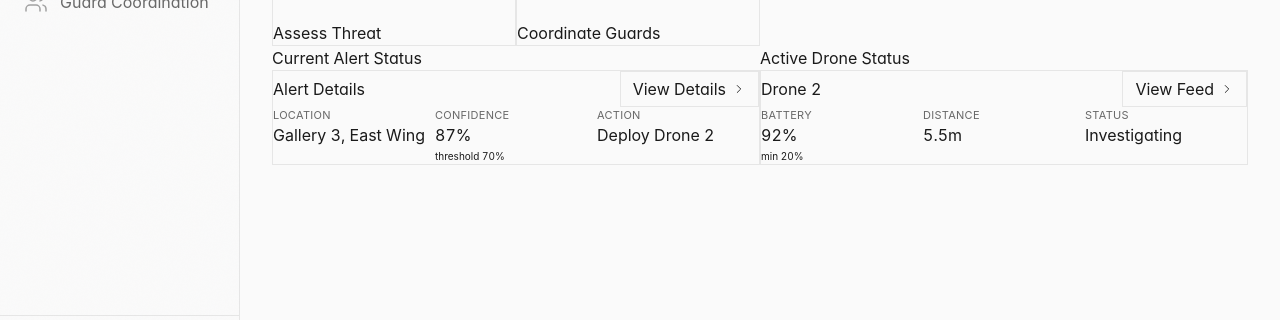
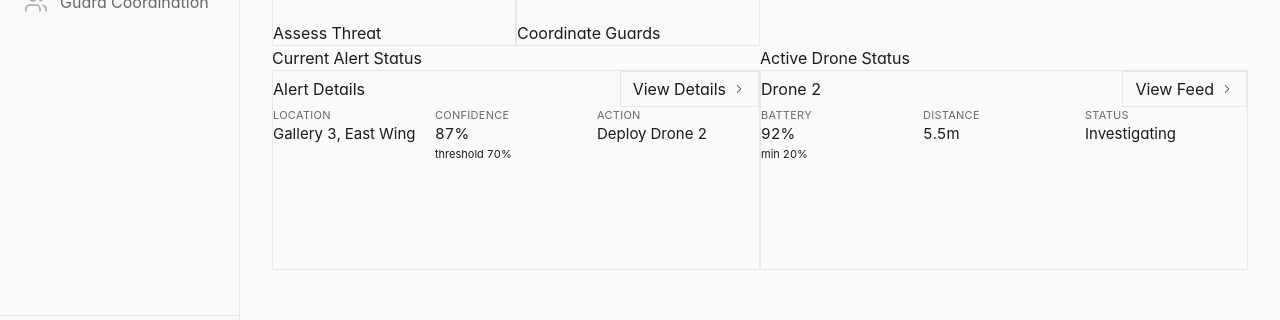
Before and after one commit to PmS-crypto/drone-management-system, a Next.js app: page / in a window 1280 px wide. Shown: the part 398-718 px from the top of the page. Built offline with nearby package versions, Linux system fonts and the light colour scheme.

Commit message:
minor updates

```diff
--- a/components/screens/Dashboard.tsx
+++ b/components/screens/Dashboard.tsx
@@ -429,14 +429,14 @@ export default function Dashboard({ data, mode, onNavigate, onModeChange }: Dash
 
         {/* Alert Status & Drone Status - Side by Side */}
         {mode === 'crisis' && (alert || drone) && (
-          <section className="mb-6 grid grid-cols-1 lg:grid-cols-2 gap-4" aria-label="Status cards" style={{ marginTop: 'var(--section-gap)', marginBottom: 'var(--section-gap)', paddingTop: 'var(--spacing-2xl)', gap: 'var(--spacing-lg)' }}>
+          <section className="mb-6 grid grid-cols-1 lg:grid-cols-2 gap-4" aria-label="Status cards" style={{ marginTop: 'var(--spacing-2xl)', marginBottom: 'var(--section-gap)', paddingTop: 0, gap: 'var(--spacing-lg)' }}>
             {/* Alert Status */}
             {alert && (
               <div>
-                <h2 className="text-[var(--font-h2)] font-[var(--weight-medium)] mb-3" style={{ textTransform: 'capitalize', color: 'var(--text-primary)', marginBottom: 'var(--spacing-md)' }}>Current Alert Status</h2>
-                <Card padding="sm" interactive={false}>
+                <h2 className="text-[var(--font-h2)] font-[var(--weight-medium)] mb-4" style={{ textTransform: 'capitalize', color: 'var(--text-primary)', marginBottom: 'var(--spacing-lg)' }}>Current Alert Status</h2>
+                <Card padding="md" interactive={false} style={{ minHeight: '200px' }}>
                   {/* Header with Action Button */}
-                  <div className="flex items-center justify-between mb-6" style={{ marginBottom: 'var(--spacing-2xl)' }}>
+                  <div className="flex items-center justify-between mb-8" style={{ marginBottom: 'var(--spacing-3xl)' }}>
                     <h3 className="text-[var(--font-h2)] font-[var(--weight-medium)]" style={{ color: 'var(--text-primary)' }}>Alert Details</h3>
                     <Button
                       variant="outline"
@@ -448,20 +448,20 @@ export default function Dashboard({ data, mode, onNavigate, onModeChange }: Dash
                       <ChevronRightIcon className="w-3.5 h-3.5" />
                     </Button>
                   </div>
-                  {/* Tight Data Grid */}
-                  <div className="grid grid-cols-3 gap-3" style={{ gap: 'var(--spacing-md)' }}>
-                    <div>
-                      <div className="text-[var(--font-label)] font-[var(--weight-medium)] mb-1 uppercase tracking-wide" style={{ color: 'var(--text-secondary)', marginBottom: 'var(--spacing-xs)', fontSize: '11px' }}>Location</div>
-                      <div className="text-[var(--font-body)] font-[var(--weight-medium)] tabular-nums" style={{ color: 'var(--text-primary)' }}>{alert?.location || 'N/A'}</div>
+                  {/* Data Grid with Improved Spacing */}
+                  <div className="grid grid-cols-3 gap-6" style={{ gap: 'var(--spacing-2xl)' }}>
+                    <div style={{ display: 'flex', flexDirection: 'column', gap: 'var(--spacing-md)' }}>
+                      <div className="text-[var(--font-label)] font-[var(--weight-medium)] uppercase tracking-wide" style={{ color: 'var(--text-secondary)', fontSize: '11px' }}>Location</div>
+                      <div className="text-[var(--font-body)] font-[var(--weight-medium)] tabular-nums" style={{ color: 'var(--text-primary)', fontSize: '15px' }}>{alert?.location || 'N/A'}</div>
                     </div>
-                    <div>
-                      <div className="text-[var(--font-label)] font-[var(--weight-medium)] mb-1 uppercase tracking-wide" style={{ color: 'var(--text-secondary)', marginBottom: 'var(--spacing-xs)', fontSize: '11px' }}>Confidence</div>
-                      <div className="text-[var(--font-body)] font-[var(--weight-medium)] tabular-nums" style={{ color: 'var(--text-primary)' }}>{alert?.confidence || 0}%</div>
-                      <div className="text-[var(--font-meta)] mt-0.5 tabular-nums" style={{ color: 'var(--text-muted)', marginTop: '2px', fontSize: '10px' }}>threshold 70%</div>
+                    <div style={{ display: 'flex', flexDirection: 'column', gap: 'var(--spacing-md)' }}>
+                      <div className="text-[var(--font-label)] font-[var(--weight-medium)] uppercase tracking-wide" style={{ color: 'var(--text-secondary)', fontSize: '11px' }}>Confidence</div>
+                      <div className="text-[var(--font-body)] font-[var(--weight-medium)] tabular-nums" style={{ color: 'var(--text-primary)', fontSize: '15px' }}>{alert?.confidence || 0}%</div>
+                      <div className="text-[var(--font-meta)] tabular-nums" style={{ color: 'var(--text-muted)', fontSize: '11px', marginTop: '0px' }}>threshold 70%</div>
                     </div>
-                    <div>
-                      <div className="text-[var(--font-label)] font-[var(--weight-medium)] mb-1 uppercase tracking-wide" style={{ color: 'var(--text-secondary)', marginBottom: 'var(--spacing-xs)', fontSize: '11px' }}>Action</div>
-                      <div className="text-[var(--font-body)] font-[var(--weight-medium)]" style={{ color: 'var(--text-primary)' }}>{alert?.recommendedAction || 'N/A'}</div>
+                    <div style={{ display: 'flex', flexDirection: 'column', gap: 'var(--spacing-md)' }}>
+                      <div className="text-[var(--font-label)] font-[var(--weight-medium)] uppercase tracking-wide" style={{ color: 'var(--text-secondary)', fontSize: '11px' }}>Action</div>
+                      <div className="text-[var(--font-body)] font-[var(--weight-medium)]" style={{ color: 'var(--text-primary)', fontSize: '15px' }}>{alert?.recommendedAction || 'N/A'}</div>
                     </div>
                   </div>
                 </Card>
@@ -471,10 +471,10 @@ export default function Dashboard({ data, mode, onNavigate, onModeChange }: Dash
             {/* Drone Status */}
             {drone && (
               <div>
-                <h2 className="text-[var(--font-h2)] font-[var(--weight-medium)] mb-3" style={{ textTransform: 'capitalize', color: 'var(--text-primary)', marginBottom: 'var(--spacing-md)' }}>Active Drone Status</h2>
-                <Card padding="sm" interactive={false}>
+                <h2 className="text-[var(--font-h2)] font-[var(--weight-medium)] mb-4" style={{ textTransform: 'capitalize', color: 'var(--text-primary)', marginBottom: 'var(--spacing-lg)' }}>Active Drone Status</h2>
+                <Card padding="md" interactive={false} style={{ minHeight: '200px' }}>
                   {/* Header with Action Button */}
-                  <div className="flex items-center justify-between mb-6" style={{ marginBottom: 'var(--spacing-2xl)' }}>
+                  <div className="flex items-center justify-between mb-8" style={{ marginBottom: 'var(--spacing-3xl)' }}>
                     <h3 className="text-[var(--font-h2)] font-[var(--weight-medium)]" style={{ color: 'var(--text-primary)' }}>Drone {drone?.id || 'N/A'}</h3>
                     <Button
                       variant="outline"
@@ -486,20 +486,20 @@ export default function Dashboard({ data, mode, onNavigate, onModeChange }: Dash
                       <ChevronRightIcon className="w-3.5 h-3.5" />
                     </Button>
                   </div>
-                  {/* Tight Data Grid */}
-                  <div className="grid grid-cols-3 gap-3" style={{ gap: 'var(--spacing-md)' }}>
-                    <div>
-                      <div className="text-[var(--font-label)] font-[var(--weight-medium)] mb-1 uppercase tracking-wide" style={{ color: 'var(--text-secondary)', marginBottom: 'var(--spacing-xs)', fontSize: '11px' }}>Battery</div>
-                      <div className="text-[var(--font-body)] font-[var(--weight-medium)] tabular-nums" style={{ color: 'var(--text-primary)' }}>{drone?.battery?.toFixed(0) || '0'}%</div>
-                      <div className="text-[var(--font-meta)] mt-0.5 tabular-nums" style={{ color: 'var(--text-muted)', marginTop: '2px', fontSize: '10px' }}>min 20%</div>
+                  {/* Data Grid with Improved Spacing */}
+                  <div className="grid grid-cols-3 gap-6" style={{ gap: 'var(--spacing-2xl)' }}>
+                    <div style={{ display: 'flex', flexDirection: 'column', gap: 'var(--spacing-md)' }}>
+                      <div className="text-[var(--font-label)] font-[var(--weight-medium)] uppercase tracking-wide" style={{ color: 'var(--text-secondary)', fontSize: '11px' }}>Battery</div>
+                      <div className="text-[var(--font-body)] font-[var(--weight-medium)] tabular-nums" style={{ color: 'var(--text-primary)', fontSize: '15px' }}>{drone?.battery?.toFixed(0) || '0'}%</div>
+                      <div className="text-[var(--font-meta)] tabular-nums" style={{ color: 'var(--text-muted)', fontSize: '11px', marginTop: '0px' }}>min 20%</div>
                     </div>
-                    <div>
-                      <div className="text-[var(--font-label)] font-[var(--weight-medium)] mb-1 uppercase tracking-wide" style={{ color: 'var(--text-secondary)', marginBottom: 'var(--spacing-xs)', fontSize: '11px' }}>Distance</div>
-                      <div className="text-[var(--font-body)] font-[var(--weight-medium)] tabular-nums" style={{ color: 'var(--text-primary)' }}>{drone?.distance?.toFixed(1) || '0.0'}m</div>
+                    <div style={{ display: 'flex', flexDirection: 'column', gap: 'var(--spacing-md)' }}>
+                      <div className="text-[var(--font-label)] font-[var(--weight-medium)] uppercase tracking-wide" style={{ color: 'var(--text-secondary)', fontSize: '11px' }}>Distance</div>
+                      <div className="text-[var(--font-body)] font-[var(--weight-medium)] tabular-nums" style={{ color: 'var(--text-primary)', fontSize: '15px' }}>{drone?.distance?.toFixed(1) || '0.0'}m</div>
                     </div>
-                    <div>
-                      <div className="text-[var(--font-label)] font-[var(--weight-medium)] mb-1 uppercase tracking-wide" style={{ color: 'var(--text-secondary)', marginBottom: 'var(--spacing-xs)', fontSize: '11px' }}>Status</div>
-                      <div className="text-[var(--font-body)] font-[var(--weight-medium)]" style={{ color: 'var(--text-primary)' }}>{drone?.status || 'Unknown'}</div>
+                    <div style={{ display: 'flex', flexDirection: 'column', gap: 'var(--spacing-md)' }}>
+                      <div className="text-[var(--font-label)] font-[var(--weight-medium)] uppercase tracking-wide" style={{ color: 'var(--text-secondary)', fontSize: '11px' }}>Status</div>
+                      <div className="text-[var(--font-body)] font-[var(--weight-medium)]" style={{ color: 'var(--text-primary)', fontSize: '15px' }}>{drone?.status || 'Unknown'}</div>
                     </div>
                   </div>
                 </Card>
```
